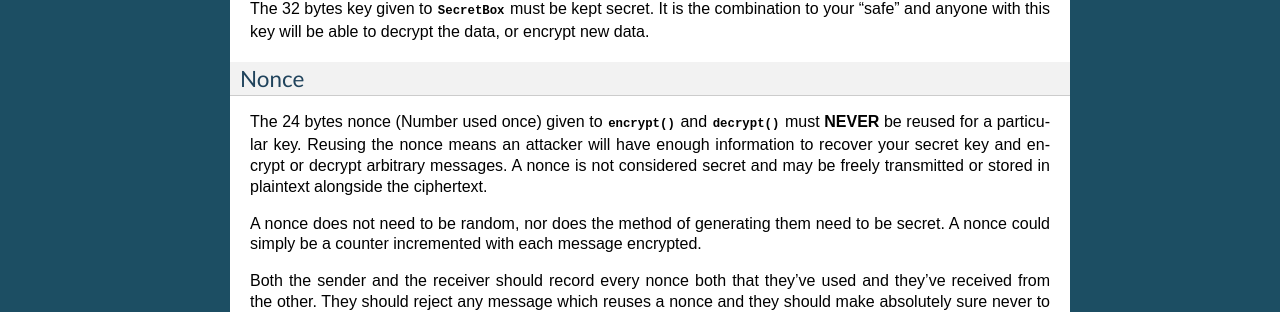
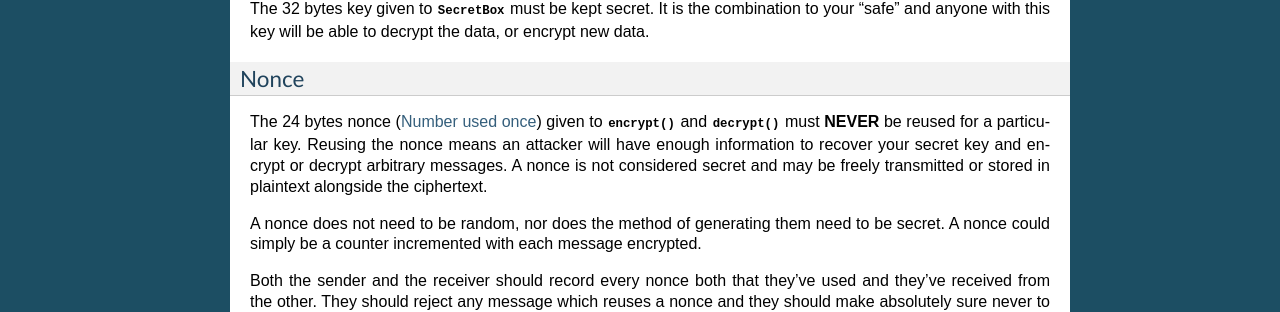
Before and after one commit to pyca/pynacl, a Sphinx documentation site: the page built from docs/secret.rst, in a window 1280 px wide. Shown: the part 817-1129 px from the top of the page. Built offline with Sphinx 7.4.7, drawn with Linux system fonts in a browser that asks for light colours; part of the change alters nothing that is shown.

```diff
--- a/docs/secret.rst
+++ b/docs/secret.rst
@@ -56,12 +56,12 @@ decrypt the data, or encrypt new data.
 Nonce
 ~~~~~
 
-The 24 bytes nonce (Number used once) given to :meth:`~nacl.secret.SecretBox.encrypt`
-and :meth:`~nacl.secret.SecretBox.decrypt` must **NEVER** be reused for a
-particular key. Reusing the nonce means an attacker will have enough information
-to recover your secret key and encrypt or decrypt arbitrary messages. A nonce
-is not considered secret and may be freely transmitted or stored in plaintext
-alongside the ciphertext.
+The 24 bytes nonce (`Number used once <https://en.wikipedia.org/wiki/Cryptographic_nonce>`_)
+given to :meth:`~nacl.secret.SecretBox.encrypt` and :meth:`~nacl.secret.SecretBox.decrypt`
+must **NEVER** be reused for a particular key. Reusing the nonce means an
+attacker will have enough information to recover your secret key and encrypt or
+decrypt arbitrary messages. A nonce is not considered secret and may be freely
+transmitted or stored in plaintext alongside the ciphertext.
 
 A nonce does not need to be random, nor does the method of generating them need
 to be secret. A nonce could simply be a counter incremented with each message
```
